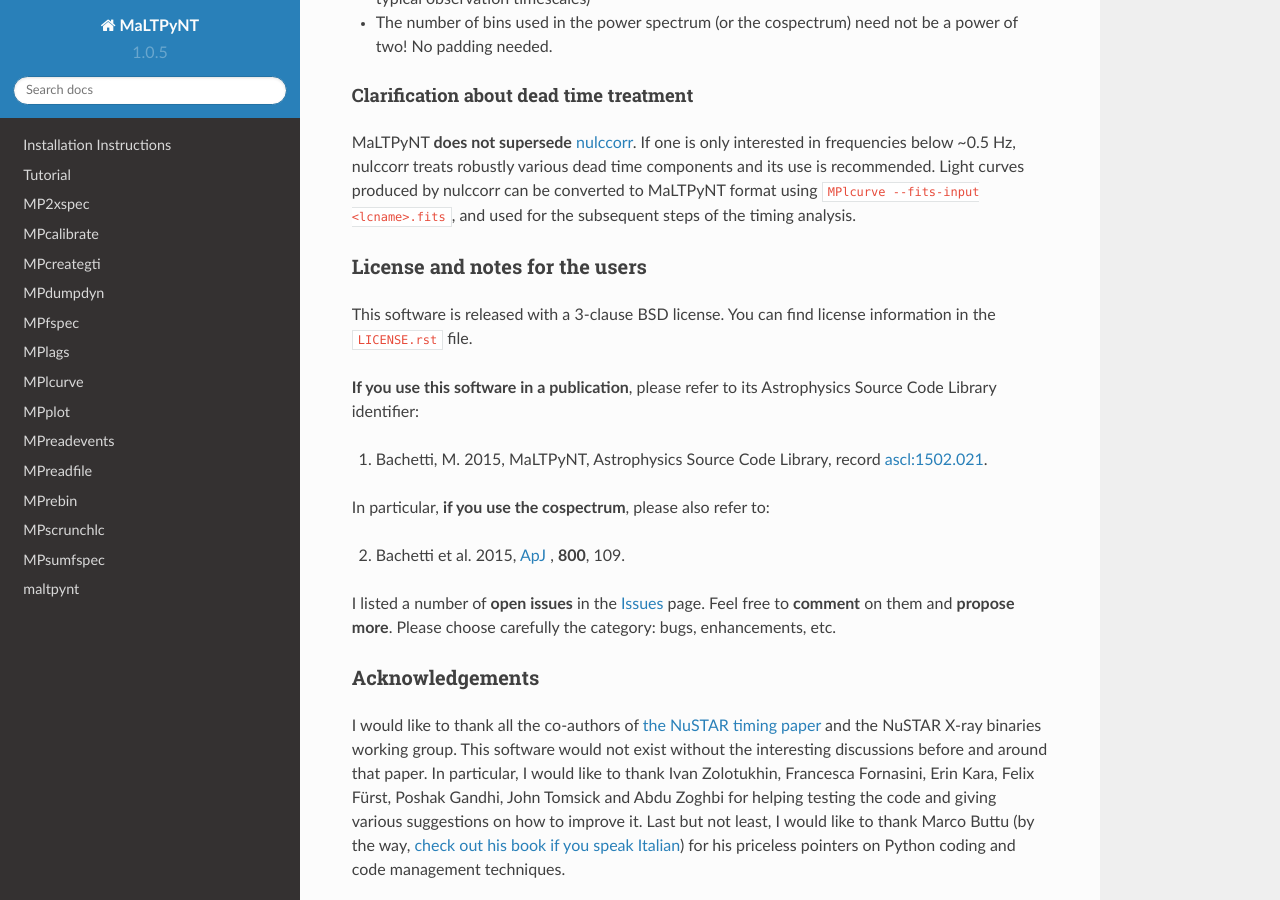
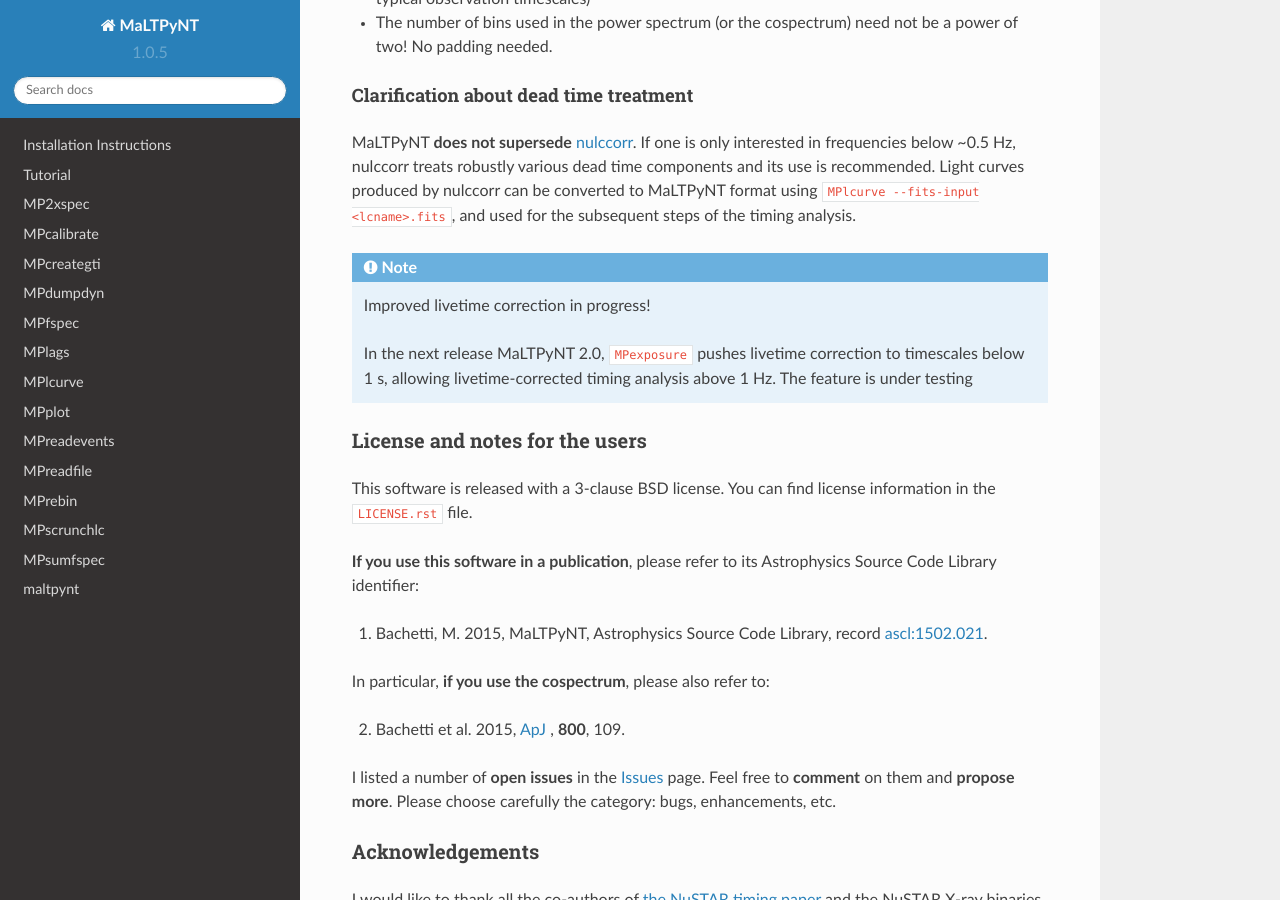
Before and after one commit to StingraySoftware/HENDRICS, a Sphinx documentation site: the page built from docs/source/index.rst, in a window 1280 px wide and 900 px high, scrolled down 783 px. Built offline with Sphinx 7.4.7 and the Read the Docs theme 2.0.0, drawn with Linux system fonts in a browser that asks for light colours; the version number is read from the project's files by our own code.

Commit message:
Note about MPexposure

```diff
--- a/docs/source/index.rst
+++ b/docs/source/index.rst
@@ -56,6 +56,13 @@ robustly various dead time components and its use is recommended. Light
 curves produced by nulccorr can be converted to MaLTPyNT format using
 ``MPlcurve --fits-input <lcname>.fits``, and used for the subsequent
 steps of the timing analysis.
+
+.. Note :: Improved livetime correction in progress!
+
+    In the next release MaLTPyNT 2.0, ``MPexposure`` pushes livetime
+    correction to timescales below 1 s, allowing livetime-corrected timing
+    analysis above 1 Hz. The feature is under testing
+
 
 License and notes for the users
 ~~~~~~~~~~~~~~~~~~~~~~~~~~~~~~~
```
